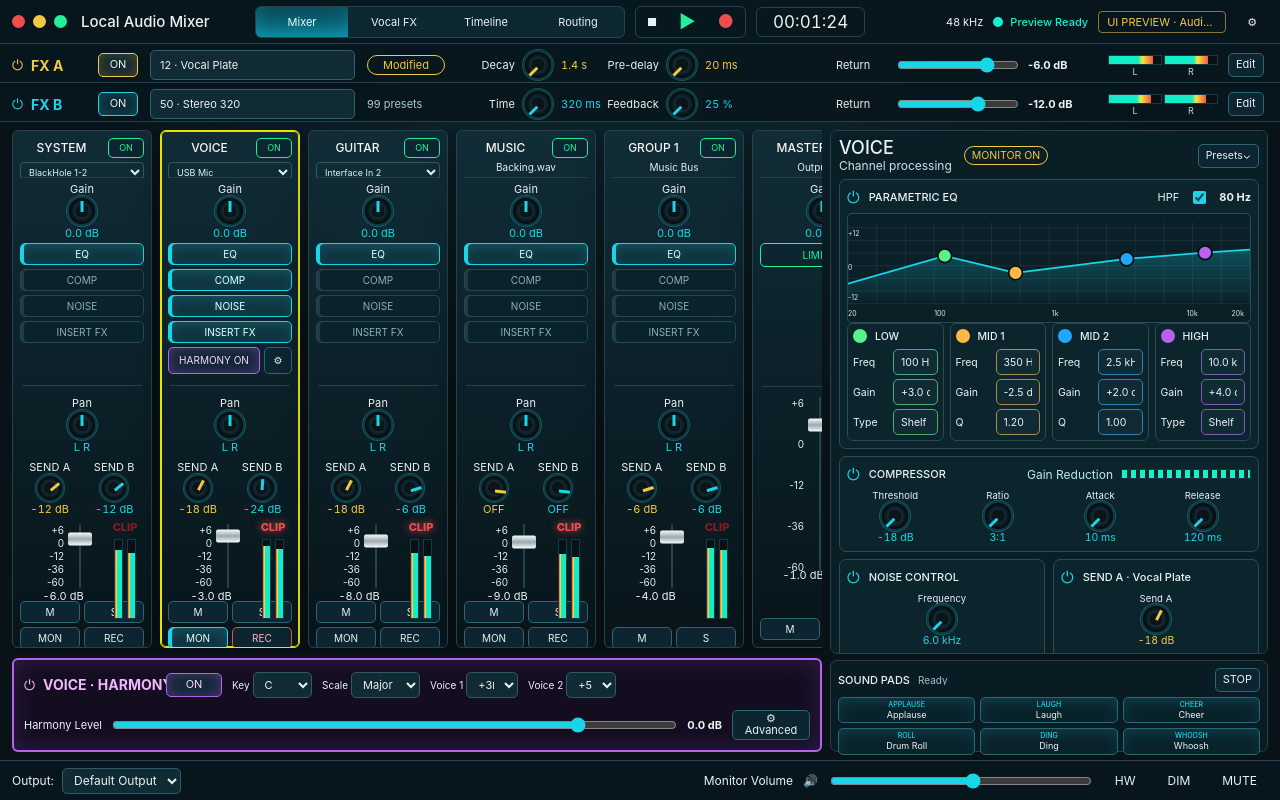
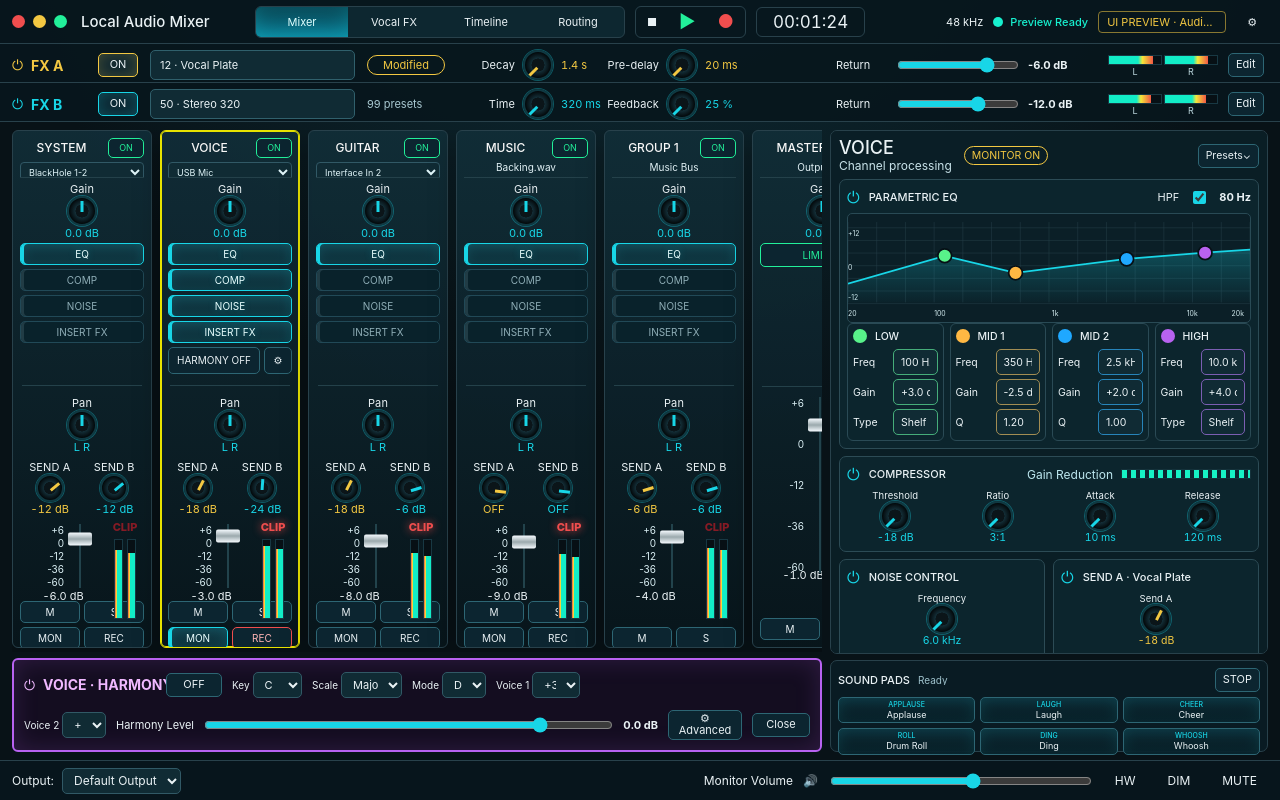
Before and after one commit to maydekil/digital-mixer-audio, a React (Vite) app: page / in a window 1280 px wide. Built offline with nearby package versions, Linux system fonts and the light colour scheme.

Commit message:
Bind mixer harmony controls to native ACKs

```diff
--- a/apps/desktop/src/adapters/preview/PreviewAdapter.ts
+++ b/apps/desktop/src/adapters/preview/PreviewAdapter.ts
@@ -152,12 +152,36 @@ export class PreviewAdapter implements MixerControlPort {
   }
 
   setHarmonyEnabled(enabled: boolean): void {
-    this.snapshot.harmony = { ...this.snapshot.harmony, enabled };
+    this.snapshot.harmony = {
+      ...this.snapshot.harmony,
+      enabled,
+      effectiveEnabled: enabled,
+      pending: false,
+      error: "",
+      revision: this.snapshot.harmony.revision + 1,
+      primaryInstanceId: enabled && !this.snapshot.harmony.primaryInstanceId ? "harmony:voice:primary" : this.snapshot.harmony.primaryInstanceId
+    };
     this.snapshot.channels = this.snapshot.channels.map((channel) => channel.role === "vocal" ? { ...channel, harmonyEnabled: enabled } : channel);
   }
 
+  setHarmonyPending(pending: boolean): void {
+    this.snapshot.harmony = { ...this.snapshot.harmony, pending, error: "" };
+  }
+
+  ackHarmony(state: Partial<HarmonyState>): void {
+    this.snapshot.harmony = { ...this.snapshot.harmony, ...state, pending: false, error: "" };
+    this.snapshot.channels = this.snapshot.channels.map((channel) => channel.role === "vocal" ? {
+      ...channel,
+      harmonyEnabled: Boolean(state.enabled ?? this.snapshot.harmony.enabled)
+    } : channel);
+  }
+
+  setHarmonyError(error: string): void {
+    this.snapshot.harmony = { ...this.snapshot.harmony, pending: false, error };
+  }
+
   updateHarmony(field: keyof HarmonyState, value: string | number | boolean): void {
-    this.snapshot.harmony = { ...this.snapshot.harmony, [field]: value };
+    this.snapshot.harmony = { ...this.snapshot.harmony, [field]: value, revision: this.snapshot.harmony.revision + 1, error: "" };
   }
 
   selectVocalFxSlot(slotId: string): void {
--- a/apps/desktop/src/features/harmony/components/HarmonyQuickPanel.tsx
+++ b/apps/desktop/src/features/harmony/components/HarmonyQuickPanel.tsx
@@ -6,31 +6,36 @@ interface HarmonyQuickPanelProps {
   harmony: HarmonyState;
   onToggle(enabled: boolean): void;
   onChange(field: keyof HarmonyState, value: string | number | boolean): void;
+  onClose(): void;
 }
 
-export function HarmonyQuickPanel({ harmony, onToggle, onChange }: HarmonyQuickPanelProps) {
+export function HarmonyQuickPanel({ harmony, onToggle, onChange, onClose }: HarmonyQuickPanelProps) {
   const keyOptions = ["C", "D", "E", "F", "G", "A", "B"].map((key) => ({ value: key, label: key }));
-  const scaleOptions = ["Major", "Natural Minor", "Chromatic"].map((scale) => ({ value: scale, label: scale }));
+  const scaleOptions = ["Major", "Natural Minor", "Chromatic", "Custom"].map((scale) => ({ value: scale, label: scale }));
+  const modeOptions = ["Diatonic", "Fixed"].map((mode) => ({ value: mode, label: mode }));
   const intervalOptions = ["+3rd", "+5th", "-3rd", "-5th", "+Oct"].map((interval) => ({ value: interval, label: interval }));
+  const status = harmony.pending ? "Pending" : harmony.error || (harmony.effectiveEnabled ? "Active" : "Bypassed");
 
   return (
     <section className="harmony-panel">
       <div className="harmony-row harmony-main-row">
         <div className="harmony-title"><span>⏻</span><strong>VOICE · HARMONY</strong></div>
-        <Button tone="violet" active={harmony.enabled} onClick={() => onToggle(!harmony.enabled)}>{harmony.enabled ? "ON" : "OFF"}</Button>
+        <Button tone="violet" active={harmony.enabled} disabled={harmony.pending} onClick={() => onToggle(!harmony.enabled)}>{harmony.enabled ? "ON" : "OFF"}</Button>
         <SelectField label="Key" value={harmony.key} options={keyOptions} onChange={(value) => onChange("key", value)} />
         <SelectField label="Scale" value={harmony.scale} options={scaleOptions} onChange={(value) => onChange("scale", value)} />
+        <SelectField label="Mode" value={harmony.mode} options={modeOptions} onChange={(value) => onChange("mode", value)} />
         <SelectField label="Voice 1" value={harmony.voice1} options={intervalOptions} onChange={(value) => onChange("voice1", value)} />
-        <SelectField label="Voice 2" value={harmony.voice2} options={intervalOptions} onChange={(value) => onChange("voice2", value)} />
       </div>
       <div className="harmony-row harmony-secondary-row">
+        <SelectField label="Voice 2" value={harmony.voice2} options={intervalOptions} onChange={(value) => onChange("voice2", value)} />
         <label className="harmony-level">
           <span>Harmony Level</span>
           <input type="range" min="-30" max="6" value={harmony.levelDb} onChange={(event) => onChange("levelDb", Number(event.target.value))} />
           <strong>{harmony.levelDb.toFixed(1)} dB</strong>
         </label>
         <Button>⚙ Advanced</Button>
-        <p>Set key and scale to match your song.</p>
+        <Button onClick={onClose}>Close</Button>
+        <p>{status}</p>
       </div>
     </section>
   );
--- a/apps/desktop/src/features/mixer/MixerPage.tsx
+++ b/apps/desktop/src/features/mixer/MixerPage.tsx
@@ -25,6 +25,7 @@ export function MixerPage() {
   const [hardwareOpen, setHardwareOpen] = useState(false);
   const [mediaImportOpen, setMediaImportOpen] = useState(false);
   const [vocalFxOpen, setVocalFxOpen] = useState(false);
+  const [harmonyOpen, setHarmonyOpen] = useState(true);
   const [devices, setDevices] = useState<HardwareDevice[]>([]);
   const [outputUid, setOutputUid] = useState("");
   const [transportState, setTransportState] = useState("stopped");
@@ -148,6 +149,60 @@ export function MixerPage() {
     refresh(() => adapter.ackFxProgram(unitId, Number(result.programId ?? unit.programId), Number(result.revision ?? unit.revision)));
   }
 
+  async function setHarmonyEnabled(enabled: boolean) {
+    const current = adapter.getSnapshot().harmony;
+    const channel = adapter.getSnapshot().channels.find((item) => item.role === "vocal");
+    if (!window.localMixer?.engineCommand || !channel) {
+      refresh(() => adapter.setHarmonyEnabled(enabled));
+      return;
+    }
+    refresh(() => adapter.setHarmonyPending(true));
+    const result = await window.localMixer.engineCommand("channel-harmony-set-enabled", {
+      channelId: channel.id,
+      enabled,
+      expectedRevision: current.revision
+    });
+    applyHarmonyResult(result);
+  }
+
+  async function configureHarmony(field: keyof MixerSnapshot["harmony"], value: string | number | boolean) {
+    const before = adapter.getSnapshot().harmony;
+    refresh(() => adapter.updateHarmony(field, value));
+    const current = adapter.getSnapshot().harmony;
+    const channel = adapter.getSnapshot().channels.find((item) => item.role === "vocal");
+    if (!window.localMixer?.engineCommand || !channel) return;
+    const result = await window.localMixer.engineCommand("channel-harmony-configure", {
+      channelId: channel.id,
+      key: current.key,
+      scale: current.scale,
+      mode: current.mode,
+      voice1: current.voice1,
+      voice2: current.voice2,
+      levelDb: current.levelDb,
+      expectedRevision: before.revision
+    });
+    applyHarmonyResult(result);
+  }
+
+  function applyHarmonyResult(result: Record<string, unknown> | undefined) {
+    if (!result || result.ok === false || result.accepted === false) {
+      refresh(() => adapter.setHarmonyError(String(result?.error ?? "HARMONY_REJECTED")));
+      return;
+    }
+    refresh(() => adapter.ackHarmony({
+      enabled: Boolean(result.desiredEnabled),
+      effectiveEnabled: Boolean(result.effectiveEnabled),
+      revision: Number(result.revision ?? 0),
+      primaryInstanceId: String(result.primaryHarmonyInstanceId ?? ""),
+      key: String(result.key ?? "C"),
+      scale: String(result.scale ?? "Major"),
+      mode: String(result.mode ?? "Diatonic"),
+      voice1: String(result.voice1 ?? "+3rd"),
+      voice2: String(result.voice2 ?? "+5th"),
+      levelDb: Number(result.levelDb ?? 0)
+    }));
+  }
+
   useEffect(() => {
     void refreshDevices();
     void refreshFxProgramBank();
@@ -227,13 +282,20 @@ export function MixerPage() {
               }
             }}
             onClipReset={(id) => refresh(() => adapter.resetClip(id))}
-            onHarmonyToggle={() => refresh(() => adapter.setHarmonyEnabled(!snapshot.harmony.enabled))}
+            onHarmonyToggle={() => void setHarmonyEnabled(!adapter.getSnapshot().harmony.enabled)}
+            onHarmonySettings={(id) => {
+              refresh(() => adapter.selectChannel(id));
+              setHarmonyOpen(true);
+            }}
           />
-          <HarmonyQuickPanel
-            harmony={snapshot.harmony}
-            onToggle={(enabled) => refresh(() => adapter.setHarmonyEnabled(enabled))}
-            onChange={(field, value) => refresh(() => adapter.updateHarmony(field, value))}
-          />
+          {harmonyOpen ? (
+            <HarmonyQuickPanel
+              harmony={snapshot.harmony}
+              onToggle={(enabled) => void setHarmonyEnabled(enabled)}
+              onChange={(field, value) => void configureHarmony(field, value)}
+              onClose={() => setHarmonyOpen(false)}
+            />
+          ) : null}
         </div>
         <div className="right-zone">
           <ChannelProcessingPanel
--- a/apps/desktop/src/features/mixer/components/ChannelBank.tsx
+++ b/apps/desktop/src/features/mixer/components/ChannelBank.tsx
@@ -18,9 +18,10 @@ interface ChannelBankProps {
   onProcessor(channelId: string, processorId: ProcessorId, enabled: boolean): void;
   onClipReset(channelId: string): void;
   onHarmonyToggle(): void;
+  onHarmonySettings(channelId: string): void;
 }
 
-export function ChannelBank({ channels, sourceOptions, onSelect, onEnabled, onSource, onTrim, onPan, onFader, onSend, onMute, onSolo, onMonitor, onRecordArm, onProcessor, onClipReset, onHarmonyToggle }: ChannelBankProps) {
+export function ChannelBank({ channels, sourceOptions, onSelect, onEnabled, onSource, onTrim, onPan, onFader, onSend, onMute, onSolo, onMonitor, onRecordArm, onProcessor, onClipReset, onHarmonyToggle, onHarmonySettings }: ChannelBankProps) {
   return (
     <section className="channel-bank">
       {channels.map((channel) => (
@@ -42,6 +43,7 @@ export function ChannelBank({ channels, sourceOptions, onSelect, onEnabled, onSo
           onProcessor={(processorId, enabled) => onProcessor(channel.id, processorId, enabled)}
           onClipReset={() => onClipReset(channel.id)}
           onHarmonyToggle={onHarmonyToggle}
+          onHarmonySettings={() => onHarmonySettings(channel.id)}
         />
       ))}
     </section>
--- a/apps/desktop/src/features/mixer/components/ChannelStrip.tsx
+++ b/apps/desktop/src/features/mixer/components/ChannelStrip.tsx
@@ -22,9 +22,10 @@ interface ChannelStripProps {
   onProcessor(processorId: ProcessorId, enabled: boolean): void;
   onClipReset(): void;
   onHarmonyToggle?(): void;
+  onHarmonySettings?(): void;
 }
 
-export function ChannelStrip({ channel, sourceOptions, onSelect, onEnabled, onSource, onTrim, onPan, onFader, onSend, onMute, onSolo, onMonitor, onRecordArm, onProcessor, onClipReset, onHarmonyToggle }: ChannelStripProps) {
+export function ChannelStrip({ channel, sourceOptions, onSelect, onEnabled, onSource, onTrim, onPan, onFader, onSend, onMute, onSolo, onMonitor, onRecordArm, onProcessor, onClipReset, onHarmonyToggle, onHarmonySettings }: ChannelStripProps) {
   const isMaster = channel.kind === "master";
   const isGroup = channel.kind === "group";
   const meter = channel.enabled ? channel.meter : { left: -60, right: -60, clip: false };
@@ -47,7 +48,7 @@ export function ChannelStrip({ channel, sourceOptions, onSelect, onEnabled, onSo
       {channel.harmonyVisible ? (
         <div className="harmony-shortcut">
           <Button tone="violet" active={channel.harmonyEnabled} onClick={onHarmonyToggle}>HARMONY {channel.harmonyEnabled ? "ON" : "OFF"}</Button>
-          <Button aria-label="Harmony settings">⚙</Button>
+          <Button aria-label="Harmony settings" onClick={onHarmonySettings}>⚙</Button>
         </div>
       ) : !isMaster ? <div className="harmony-shortcut is-placeholder" aria-hidden="true" /> : null}
       <div className="strip-divider" />
--- a/apps/desktop/src/fixtures/approvedMixerSession.ts
+++ b/apps/desktop/src/fixtures/approvedMixerSession.ts
@@ -36,7 +36,7 @@ export const approvedMixerSession: MixerSnapshot = {
     }
   ],
   eqBands: cloneEqBands(),
-  harmony: { enabled: true, key: "C", scale: "Major", voice1: "+3rd", voice2: "+5th", levelDb: 0 },
+  harmony: { enabled: false, effectiveEnabled: false, pending: false, error: "", revision: 0, primaryInstanceId: "", key: "C", scale: "Major", mode: "Diatonic", voice1: "+3rd", voice2: "+5th", levelDb: 0 },
   vocalFx: {
     selectedSlotId: "pitch-correct",
     activePresetId: "studio-pop",
@@ -71,7 +71,7 @@ function channel(id: string, name: string, source: string, role: "system" | "voc
   return {
     id, name, source, kind: role === "group" ? "group" as const : "source" as const, role,
     selected: id === "voice", enabled: true, trimDb: 0, pan: 0, faderDb, mute: false, solo: false,
-    monitor: mon, recordArm: rec, harmonyVisible: role === "vocal", harmonyEnabled: role === "vocal",
+    monitor: mon, recordArm: rec, harmonyVisible: role === "vocal", harmonyEnabled: false,
     processing: { eq: true, comp: role === "vocal", noise: role === "vocal", insertFx: role === "vocal" },
     sends: {
       "fx-a": { enabled: sendA !== 0, gainDb: sendA },
--- a/apps/desktop/src/styles/app.css
+++ b/apps/desktop/src/styles/app.css
@@ -152,8 +152,8 @@
 
 .harmony-panel { display: grid; grid-template-rows: 1fr 1fr; gap: 6px; padding: 8px 10px; border: 2px solid var(--violet); border-radius: 6px; background: rgba(24, 12, 36, 0.76); box-shadow: inset 0 0 24px rgba(184, 98, 240, 0.18); overflow: hidden; }
 .harmony-row { display: grid; align-items: center; gap: 10px; min-width: 0; }
-.harmony-main-row { grid-template-columns: 156px 70px repeat(4, minmax(108px, 1fr)); }
-.harmony-secondary-row { grid-template-columns: minmax(280px, 1fr) 92px minmax(180px, 0.8fr); }
+.harmony-main-row { grid-template-columns: 156px 70px repeat(4, minmax(88px, 1fr)); }
+.harmony-secondary-row { grid-template-columns: minmax(88px, 1fr) minmax(260px, 1.4fr) 92px 70px minmax(120px, 0.8fr); }
 .harmony-title { display: flex; gap: 8px; align-items: center; color: #f0b8ff; font-size: 14px; line-height: 1.1; font-weight: 420; }
 .harmony-title strong { white-space: nowrap; }
 .select-field { display: grid; grid-template-columns: auto minmax(42px, 1fr); align-items: center; gap: 5px; font-size: 11px; min-width: 0; }
@@ -317,8 +317,8 @@
   .channel-strip.is-master .fader-track,
   .channel-strip.is-master .level-meter.vertical span { height: clamp(150px, 22vh, 188px); min-height: 0; }
   .harmony-panel { overflow: hidden; }
-  .harmony-main-row { grid-template-columns: 132px 56px 80px 98px 88px 88px; }
-  .harmony-secondary-row { grid-template-columns: minmax(220px, 1fr) 78px; }
+  .harmony-main-row { grid-template-columns: 132px 56px 70px 90px 74px 84px; }
+  .harmony-secondary-row { grid-template-columns: 82px minmax(180px, 1fr) 74px 58px; }
   .harmony-panel p { display: none; }
   .harmony-panel .select-field { grid-template-columns: auto minmax(0, 1fr); gap: 3px; }
   .harmony-panel .select-field span { font-size: 10px; }
```
Also changed, not shown: apps/desktop/src/adapters/MixerControlPort.ts (+9 -0 lines), 2 other files (tests, documents, lock files or other folders).
